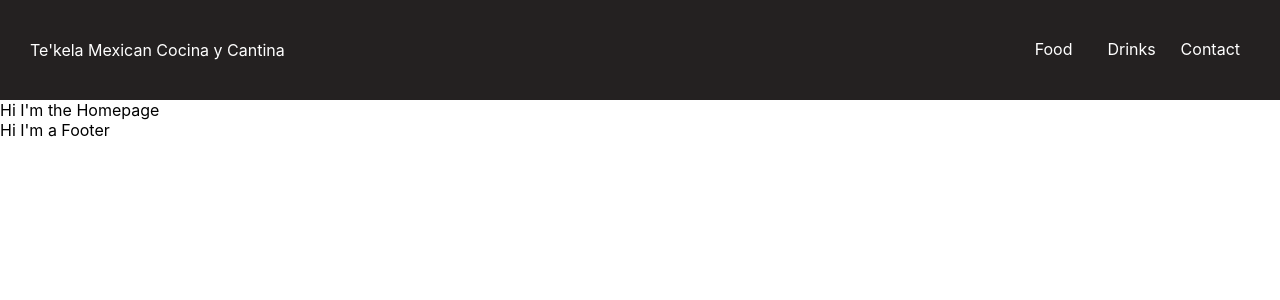
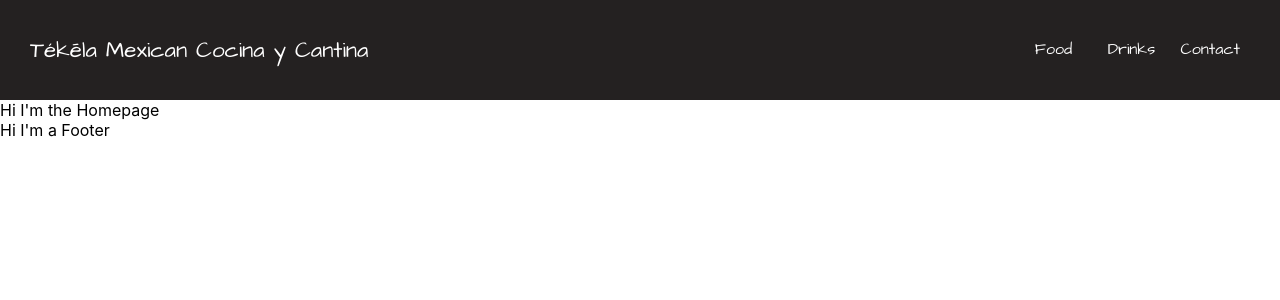
Before and after one commit to ScotttP/tekela-restaurant-page, a React (Create React App) app: page / in a window 1280 px wide. Shown: the top 300 px of the page. Built offline with nearby package versions, Linux system fonts and the light colour scheme.

Commit message:
added some more styling

```diff
--- a/src/App.scss
+++ b/src/App.scss
@@ -1,3 +1,5 @@
+@import url("https://fonts.googleapis.com/css2?family=Architects+Daughter&display=swap");
+
 $navbar-background-color: #242121;
 $navbar-hover-color: #3f3939;
 $navbar-hover-color2: #75da23;
@@ -18,8 +20,9 @@ $transition-hover: 0.3s;
 #navbarContainer {
 	background: $navbar-background-color;
 	height: fit-content;
-	min-height: 100px;
+	min-height: 60px;
 	color: $navbar-text-color;
+	font-family: "Architects Daughter", sans-serif;
 
 	a {
 		text-decoration: none;
@@ -28,9 +31,15 @@ $transition-hover: 0.3s;
 		display: flex;
 		align-items: center;
 		justify-content: center;
+		transition: $transition-hover;
+	}
+	a:hover {
+		color: $navbar-hover-color2;
 	}
 	#logo {
 		margin-left: 30px;
+		font-size: 1.4em;
+		width: fit-content;
 	}
 }
 
@@ -38,19 +47,9 @@ $transition-hover: 0.3s;
 	list-style-type: none;
 	display: none;
 	height: 100%;
-}
-
-.mainNavbar {
 	li {
 		text-align: center;
 	}
-}
-
-.logo {
-	display: inline-block;
-	font-size: 22px;
-	margin-top: 10px;
-	margin-left: 20px;
 }
 
 .navbarToggle {
@@ -71,7 +70,7 @@ $transition-hover: 0.3s;
 		display: flex;
 		justify-content: space-between;
 		padding-bottom: 0;
-		height: 70px;
+		height: 100px;
 		align-items: center;
 
 		li {
@@ -95,7 +94,6 @@ $transition-hover: 0.3s;
 		li:hover {
 			background-color: $navbar-hover-color;
 			border-bottom: 3px solid $navbar-hover-color2;
-			color: $navbar-hover-color2;
 		}
 	}
 
--- a/src/Components/Navbar.js
+++ b/src/Components/Navbar.js
@@ -16,10 +16,13 @@ const Navbar = () => {
 				id="js-navbar-toggle"
 				onClick={() => toggleMenuDisplay()}
 			>
-				<FontAwesomeIcon icon={faBars}></FontAwesomeIcon>
+				<FontAwesomeIcon
+					style={{ color: "#75da23" }}
+					icon={faBars}
+				></FontAwesomeIcon>
 			</span>
 			<Link to="/Home" id="logo">
-				Te'kela Mexican Cocina y Cantina
+				Tékēla Mexican Cocina y Cantina
 			</Link>
 
 			<ul className="mainNavbar" id="jsMenu">
```
Also changed, not shown: 1 other file (tests, documents, lock files or other folders).
